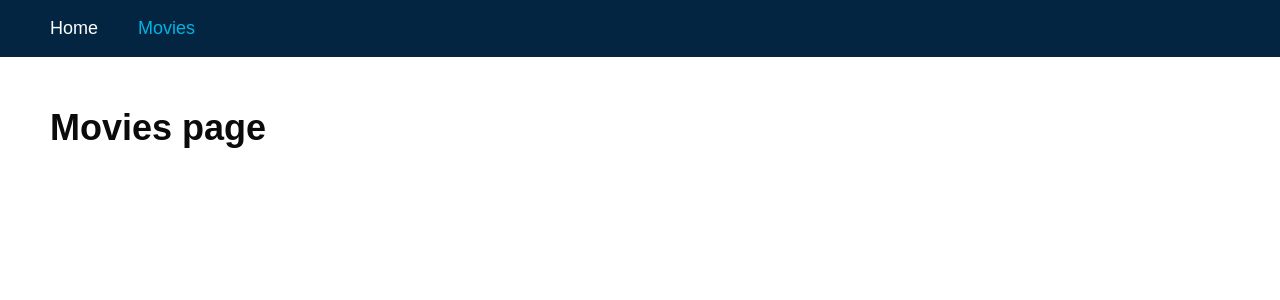
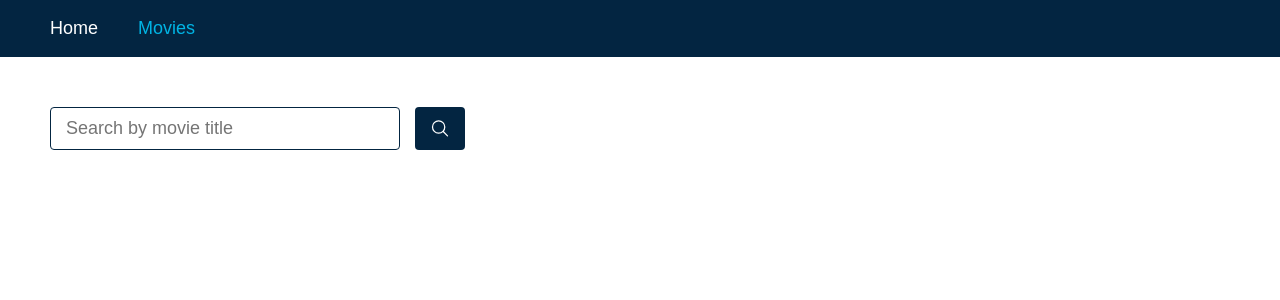
Before and after one commit to iryna-kyryllova/goit-neo-react-hw-module5, a React (Vite) app: page /movies in a window 1280 px wide. Shown: the top 300 px of the page. Built offline with nearby package versions, Linux system fonts and the light colour scheme; a web font is replaced by a local one.

Commit message:
add MoviesPage components, styles and search functionality

```diff
--- a/src/assets/styles/variables.css
+++ b/src/assets/styles/variables.css
@@ -1,11 +1,14 @@
 :root {
   --white: #fff;
   --light-grey: #f5f5f7;
+  --grey: #b7aeae;
   --red: #f45b5b;
   --green: #0acf83;
   --blue: #032541;
   --light-blue: #01b4e4;
   --black: #0c0b0b;
 
+  --accent: var(--blue);
+
   --font-primary: 'Baloo Bhaijaan 2', sans-serif;
 }
--- a/src/components/Loader/Loader.jsx
+++ b/src/components/Loader/Loader.jsx
@@ -1,9 +1,13 @@
 import { InfinitySpin } from 'react-loader-spinner'
 import styles from './Loader.module.css'
 
-const Loader = () => {
+const Loader = ({ style = 'page' }) => {
+  if (style === 'section') {
+    return <div className={styles.sectionLoader}>Loading...</div>
+  }
+
   return (
-    <div className={styles.loader}>
+    <div className={styles.pageLoader}>
       <InfinitySpin visible={true} width='200' color='#032541' ariaLabel='infinity-spin-loading' />
     </div>
   )
--- a/src/components/Loader/Loader.module.css
+++ b/src/components/Loader/Loader.module.css
@@ -1,4 +1,8 @@
-.loader {
+.sectionLoader {
+  margin-top: 40px;
+}
+
+.pageLoader {
   position: fixed;
   top: 0;
   left: 0;
--- a/src/components/MovieList/MovieList.jsx
+++ b/src/components/MovieList/MovieList.jsx
@@ -9,7 +9,15 @@ const MovieList = ({ data }) => {
       {data.map((item) => (
         <li key={item.id}>
           <Link to={`/movies/${item.id}`} className={styles.item}>
-            <img src={`${POSTER_URL}${item.poster_path}`} className={styles.img} alt={item.title} />
+            <img
+              src={
+                item.poster_path
+                  ? `${POSTER_URL}${item.poster_path}`
+                  : 'https://dl-media.viber.com/10/share/2/long/vibes/icon/image/0x0/95e0/5688fdffb84ff8bed4240bcf3ec5ac81ce591d9fa9558a3a968c630eaba195e0.jpg'
+              }
+              className={styles.img}
+              alt={item.title}
+            />
             <div className={styles.info}>
               <h2 className={styles.title}>{item.title}</h2>
               <time dateTime={item.release_date} className={styles.date}>
--- a/src/components/MovieList/MovieList.module.css
+++ b/src/components/MovieList/MovieList.module.css
@@ -2,6 +2,7 @@
   display: grid;
   grid-template-columns: repeat(auto-fill, minmax(200px, 1fr));
   grid-gap: 40px 20px;
+  margin-top: 40px;
 }
 
 .item {
--- a/src/components/Navigation/Navigation.module.css
+++ b/src/components/Navigation/Navigation.module.css
@@ -1,6 +1,6 @@
 .nav {
   padding: 15px 0;
-  background-color: var(--blue);
+  background-color: var(--accent);
   color: var(--white);
 }
 
--- /dev/null
+++ b/src/components/SearchForm/SearchForm.jsx
@@ -0,0 +1,38 @@
+import { useState } from 'react'
+import toast from 'react-hot-toast'
+import { IoSearchOutline } from 'react-icons/io5'
+import styles from './SearchForm.module.css'
+
+const SearchForm = ({ value, onSubmit }) => {
+  const [inputValue, setInputValue] = useState(value)
+
+  const handleSubmit = (e) => {
+    e.preventDefault()
+    const searchStr = inputValue.trim()
+    if (!searchStr) {
+      toast.error('Search field can not be empty. Please enter the movie title')
+      return
+    }
+    onSubmit(searchStr)
+  }
+
+  return (
+    <form onSubmit={handleSubmit} className={styles.form}>
+      <input
+        type='text'
+        value={inputValue}
+        onChange={(e) => setInputValue(e.target.value)}
+        className={styles.input}
+        name='search'
+        autoComplete='off'
+        autoFocus
+        placeholder='Search by movie title'
+      />
+      <button type='submit' className={styles.btn}>
+        <IoSearchOutline className={styles.icon} />
+      </button>
+    </form>
+  )
+}
+
+export default SearchForm
--- /dev/null
+++ b/src/components/SearchForm/SearchForm.module.css
@@ -0,0 +1,28 @@
+.form {
+  display: flex;
+  gap: 15px;
+}
+
+.input {
+  flex: 1;
+  max-width: 350px;
+}
+
+.btn {
+  padding: 6px 15px;
+  border: none;
+  background-color: var(--accent);
+  color: var(--white);
+  transition: color 0.3s ease;
+
+  &:hover,
+  &:focus {
+    background-color: var(--accent);
+    color: var(--light-blue);
+  }
+}
+
+.icon {
+  width: 20px;
+  height: 100%;
+}
--- a/src/index.css
+++ b/src/index.css
@@ -88,8 +88,14 @@ button {
 
 input {
   padding: 10px 15px;
-  border: 1px solid var(--black);
+  border: 1px solid var(--grey);
   border-radius: 4px;
+  background-color: transparent;
+  transition: border-color 0.3s ease;
+
+  &:focus {
+    border-color: var(--accent);
+  }
 }
 
 button {
--- a/src/pages/HomePage/HomePage.jsx
+++ b/src/pages/HomePage/HomePage.jsx
@@ -1,5 +1,6 @@
 import { useState, useEffect } from 'react'
 import MovieList from 'components/MovieList/MovieList'
+import Loader from 'components/Loader/Loader'
 import ErrorMessage from 'components/ErrorMessage/ErrorMessage'
 import { getTrendingMovies } from 'api/movies-api'
 
@@ -11,6 +12,7 @@ const HomePage = () => {
   useEffect(() => {
     const fetchMovies = async () => {
       try {
+        setIsError(false)
         setIsLoading(true)
         const data = await getTrendingMovies()
         setMovies(data.results)
@@ -28,9 +30,9 @@ const HomePage = () => {
   return (
     <div>
       <h1>Trending today</h1>
+      {isLoading && <Loader style='section' />}
       {isError && <ErrorMessage />}
-      {isLoading && <span>Loading...</span>}
-      {movies && <MovieList data={movies} />}
+      {movies.length > 0 && <MovieList data={movies} />}
     </div>
   )
 }
--- a/src/pages/MovieDetailsPage/MovieDetailsPage.jsx
+++ b/src/pages/MovieDetailsPage/MovieDetailsPage.jsx
@@ -1,5 +1,6 @@
 import { Suspense } from 'react'
 import { NavLink, Outlet } from 'react-router-dom'
+import Loader from 'components/Loader/Loader'
 
 const MovieDetailsPage = () => {
   return (
@@ -12,7 +13,7 @@ const MovieDetailsPage = () => {
           <NavLink to='/movies/:movieId/reviews'>Reviews</NavLink>
         </li>
       </ul>
-      <Suspense fallback={<span>Loading...</span>}>
+      <Suspense fallback={<Loader style='section' />}>
         <Outlet />
       </Suspense>
     </div>
--- a/src/pages/MoviesPage/MoviesPage.jsx
+++ b/src/pages/MoviesPage/MoviesPage.jsx
@@ -1,10 +1,54 @@
+import { useState, useEffect } from 'react'
+import { useSearchParams } from 'react-router-dom'
+import toast from 'react-hot-toast'
+import SearchForm from 'components/SearchForm/SearchForm'
 import MovieList from 'components/MovieList/MovieList'
+import Loader from 'components/Loader/Loader'
+import ErrorMessage from 'components/ErrorMessage/ErrorMessage'
+import { searchMovies } from 'api/movies-api'
 
 const MoviesPage = () => {
+  const [movies, setMovies] = useState([])
+  const [searchParams, setSearchParams] = useSearchParams()
+  const [isLoading, setIsLoading] = useState(false)
+  const [isError, setIsError] = useState(false)
+
+  const searchQuery = searchParams.get('query') ?? ''
+
+  useEffect(() => {
+    if (!searchQuery) return
+
+    const fetchMovies = async () => {
+      try {
+        setIsError(false)
+        setIsLoading(true)
+        const { results } = await searchMovies(searchQuery)
+        if (!results.length) {
+          toast('No movies found. Please try another search.')
+          return
+        }
+        setMovies(results)
+      } catch (error) {
+        console.log(error)
+        setIsError(true)
+      } finally {
+        setIsLoading(false)
+      }
+    }
+    fetchMovies()
+  }, [searchQuery])
+
+  const handleSearch = (searchStr) => {
+    setMovies([])
+    setSearchParams({ query: searchStr })
+  }
+
   return (
     <div>
-      <h1>Movies page</h1>
-      <MovieList data={[]} />
+      <SearchForm value={searchQuery} onSubmit={handleSearch} />
+      {isLoading && <Loader style='section' />}
+      {isError && <ErrorMessage />}
+      {movies.length > 0 && <MovieList data={movies} />}
     </div>
   )
 }
```
